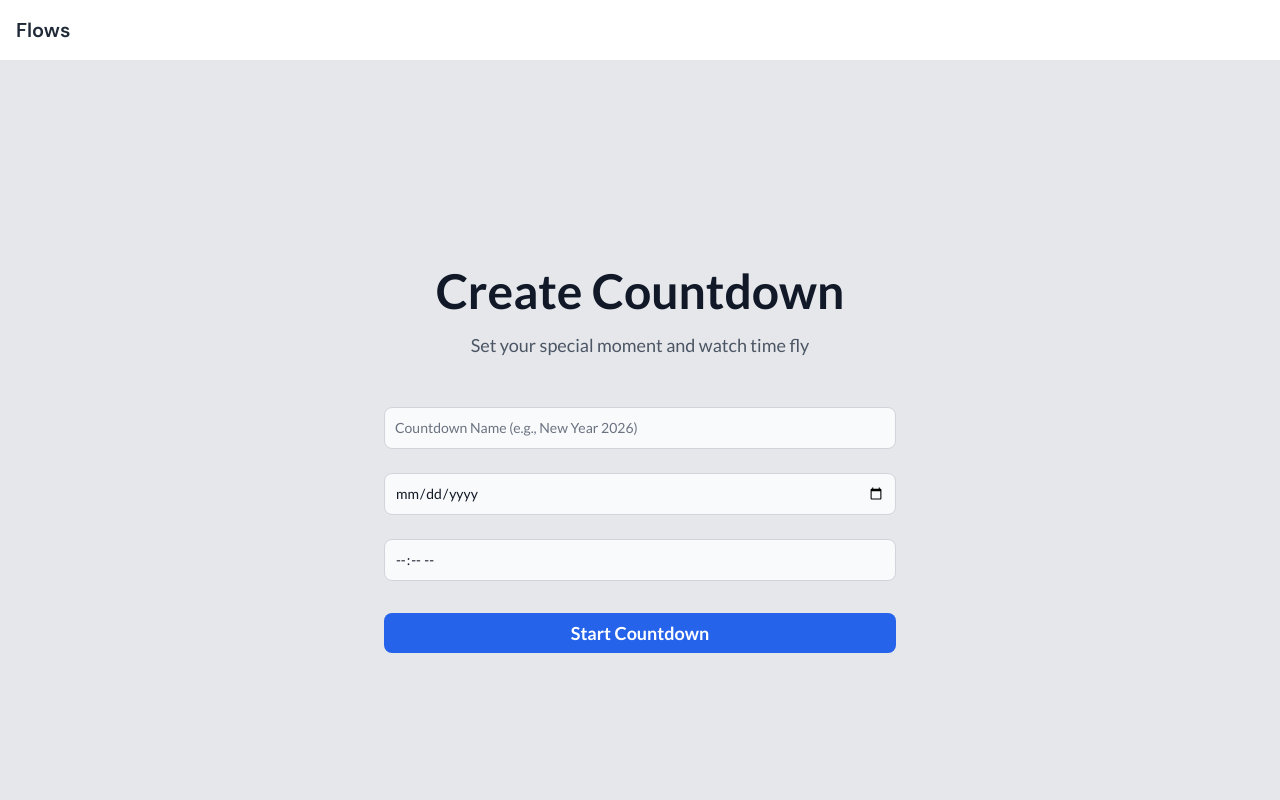
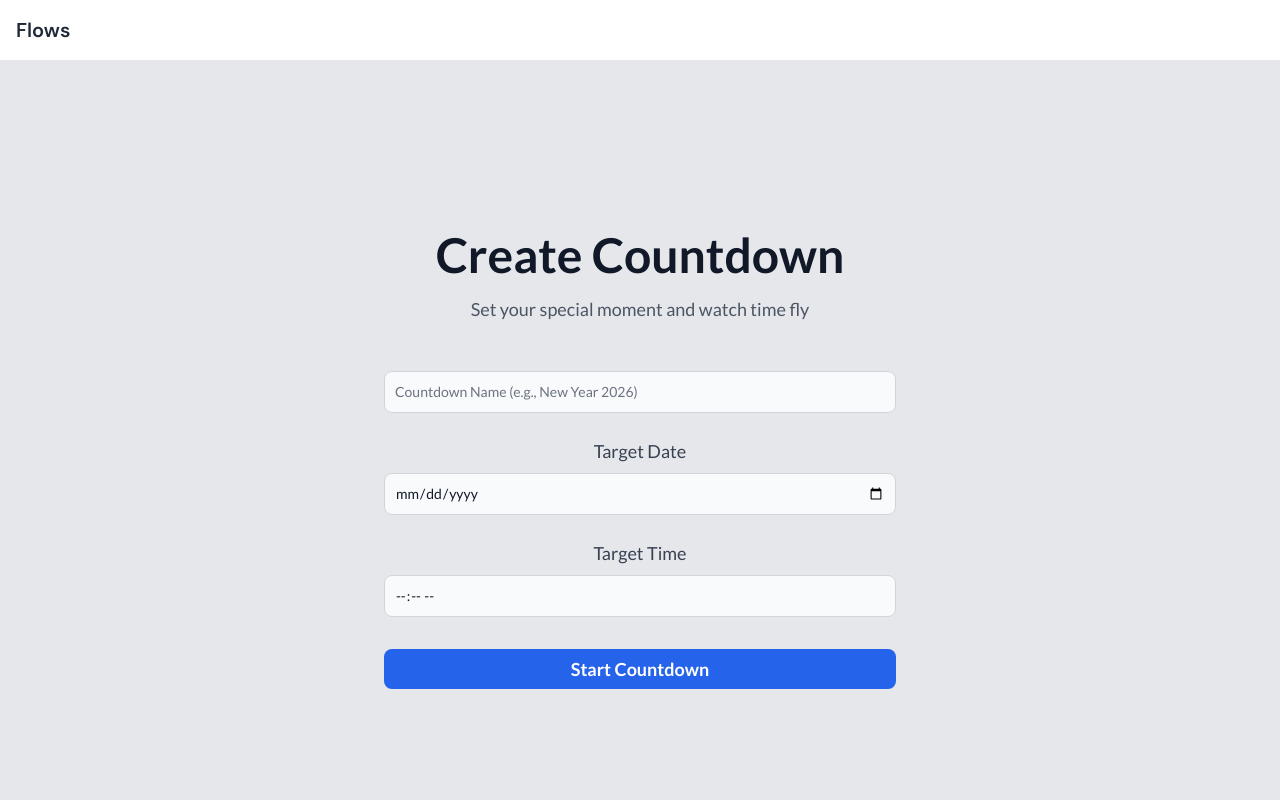
Before and after one commit to rizkyalfito/countdown-app, a React (Vite) app: page / in a window 1280 px wide. Shown: the top 800 px of the page. Built offline with nearby package versions, Linux system fonts and the light colour scheme.

Commit message:
`Refactor CountdownForm: Remove absolute positioning and replace with labels`

```diff
--- a/src/components/CountdownForm.tsx
+++ b/src/components/CountdownForm.tsx
@@ -48,12 +48,10 @@ export const CountdownForm = ({ onStart }: CountdownFormProps) => {
               required
             />
 
-            <div className="relative">
-              {!formData.date && (
-                <div className="absolute inset-0 flex items-center justify-center pointer-events-none text-gray-400 text-base md:text-lg">
-                  Select Date
-                </div>
-              )}
+            <div>
+              <label htmlFor="date" className="block text-base md:text-lg font-medium text-gray-700 mb-2 text-center">
+                Target Date
+              </label>
               <TextInput
                 id="date"
                 type="date"
@@ -65,12 +63,10 @@ export const CountdownForm = ({ onStart }: CountdownFormProps) => {
               />
             </div>
 
-            <div className="relative">
-              {!formData.time && (
-                <div className="absolute inset-0 flex items-center justify-center pointer-events-none text-gray-400 text-base md:text-lg">
-                  Select Time
-                </div>
-              )}
+            <div>
+              <label htmlFor="time" className="block text-base md:text-lg font-medium text-gray-700 mb-2 text-center">
+                Target Time
+              </label>
               <TextInput
                 id="time"
                 type="time"
```
